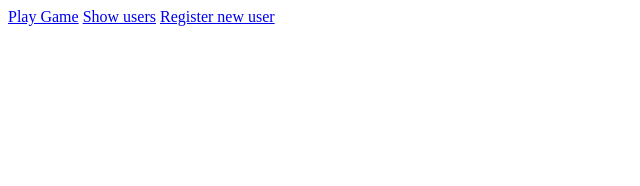
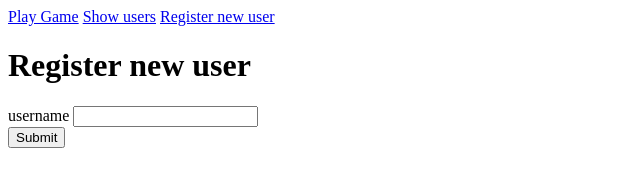
Before and after one commit to SakuyaYae/js_task_game, a plain HTML site: page reg_user.html in a window 1280 px wide. Shown: the whole page, without its empty margins (0-640 px from the left). Drawn offline with Linux system fonts and the light colour scheme.

Commit message:
Update reg_user.html
aadded basic html form to add a user

```diff
--- a/reg_user.html
+++ b/reg_user.html
@@ -16,6 +16,16 @@
       <a href="./reg_user.html">Register new user</a>
     </nav>
   </header>
+  <main>
+    <h1>Register new user</h1>
+    <form>
+      <label for="UserName">username</label>
+      <input name="UserName" type="text" required />
+      <br>
+      <input type="submit" />
+    </form>
+  </main>
+  <script src="./js/user.js"></script>
 </body>
 
 </html>
```
